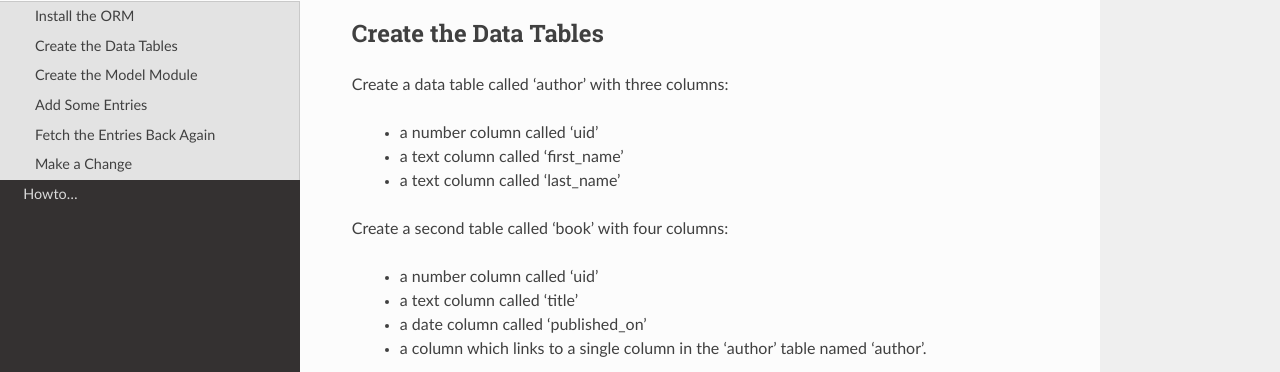
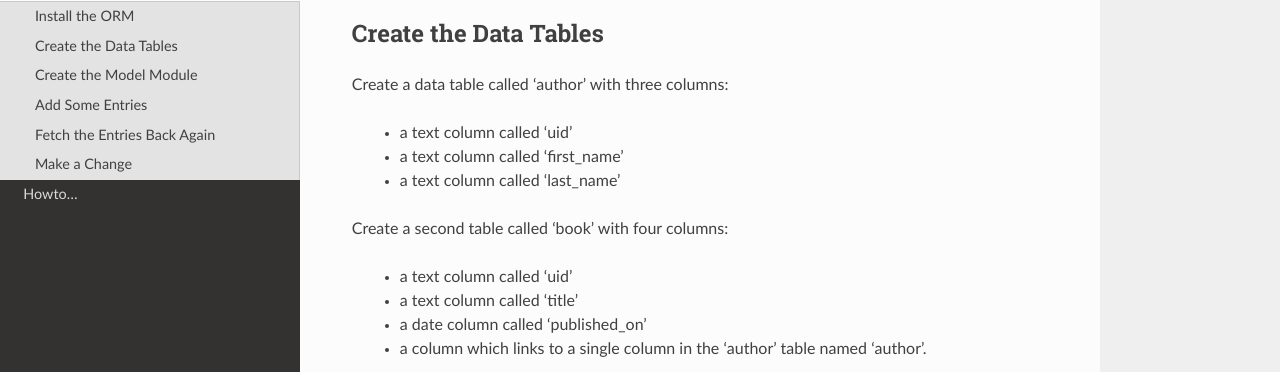
Before and after one commit to anvilistas/anvil-orm, a Sphinx documentation site: the page built from docs/tutorial.rst, in a window 1280 px wide and 900 px high, scrolled down 448 px. Shown: the part 135-507 px from the top of the window. Built offline with Sphinx 7.4.7 and the Read the Docs theme 2.0.0, drawn with Linux system fonts in a browser that asks for light colours.

Commit message:
Fix column types in tutorial

```diff
--- a/docs/tutorial.rst
+++ b/docs/tutorial.rst
@@ -26,13 +26,13 @@ Create the Data Tables
 ----------------------
 Create a data table called 'author' with three columns:
 
-    * a number column called 'uid'
+    * a text column called 'uid'
     * a text column called 'first_name'
     * a text column called 'last_name'
 
 Create a second table called 'book' with four columns:
 
-    * a number column called 'uid'
+    * a text column called 'uid'
     * a text column called 'title'
     * a date column called 'published_on'
     * a column which links to a single column in the 'author' table named 'author'.
```
